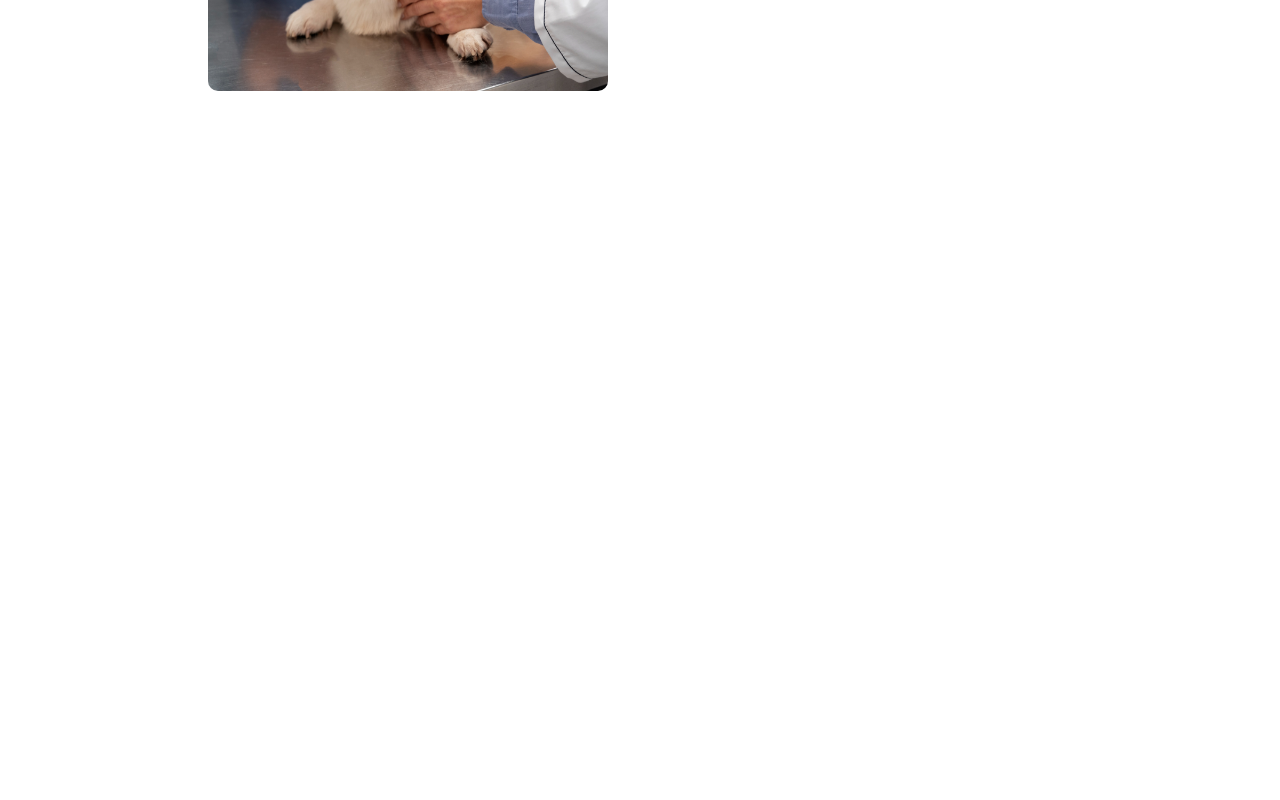
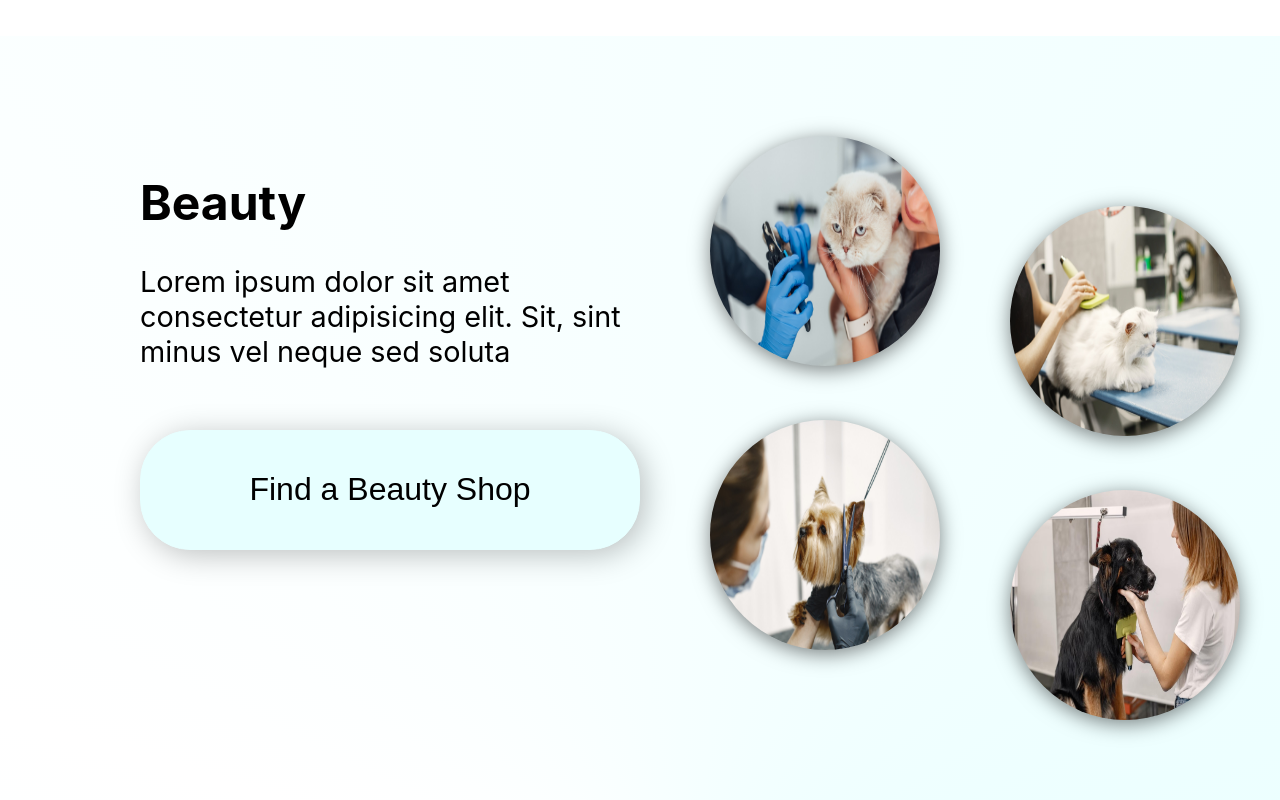
Before and after one commit to doch2130/PetPotal, a React (Create React App) app in the folder frontend/: page / in a window 1280 px wide. Shown: the part 3800-4600 px from the top of the page. Before the commit the page ends 3911 px from the top, so only its background shows below. Built offline with nearby package versions, Linux system fonts and the light colour scheme.

Commit message:
Feat: 2023-04-10 1600 mainPage sixth section start

```diff
--- /dev/null
+++ b/frontend/src/components/MainSection/FifthSection.module.css
@@ -0,0 +1,84 @@
+.wrap {
+  background: conic-gradient(from -16.52deg at 53.36% 111.33%, rgba(231, 255, 255, 0) -56.41deg, #E7FFFF 137.95deg, rgba(231, 255, 255, 0) 303.59deg, #E7FFFF 497.95deg);
+  min-height: 800px;
+  /* padding-top: 5rem; */
+  /* display: flex; */
+  /* flex-wrap: wrap; */
+  /* align-items: center; */
+}
+
+.wrapCol {
+  width: 50%;
+  display: inline-block;
+}
+
+.wrapLeft {
+  max-width: 500px;
+  margin-left: auto;
+}
+
+.wrapLeft h1 {
+  font-size: 3rem;
+}
+
+.wrapLeft p {
+  font-size: 1.8rem;
+}
+
+.wrapLeft button {
+  background: #E7FFFF;
+  border: 1px solid #E7FFFF;
+  box-shadow: 5px 5px 30px rgba(0, 0, 0, 0.25);
+  border-radius: 50px;
+  width: 500px;
+  height: 120px;
+  font-size: 2rem;
+  margin-top: 2rem;
+}
+
+.buttonWrap button {
+  background: #E7FFFF;
+  border: 1px solid #E7FFFF;
+  box-shadow: 5px 5px 30px rgba(0, 0, 0, 0.25);
+  border-radius: 50px;
+  width: 500px;
+  height: 120px;
+  font-size: 2rem;
+  position: relative;
+  left: 35%;
+  margin-top: 2rem;
+}
+
+
+.wrapRight {
+  position: relative;
+  top: 100px;
+  left: 70px;
+  width: 85%;
+}
+
+.wrapRight:nth-of-type(1) > img:nth-of-type(2) {
+  top: 70px;
+  left: 70px;
+}
+
+.wrapRight:nth-of-type(2) > img:nth-of-type(1) {
+  top: 50px;
+}
+
+.wrapRight:nth-of-type(2) > img:nth-of-type(2) {
+  top: 120px;
+  left: 70px;
+}
+
+.beautyImg {
+  width: 230px;
+  height: 230px;
+  filter: drop-shadow(0px 4px 10px rgba(0, 0, 0, 0.5));
+  border-radius: 50%;
+  position: relative;
+}
+
+.imgSource {
+  display: none;
+}
--- /dev/null
+++ b/frontend/src/components/MainSection/FifthSection.tsx
@@ -0,0 +1,46 @@
+// import React from 'react'
+import style from './FifthSection.module.css';
+import BeautyImg1 from '../../assets/mainpage/Beauty/MainPage_Beauting_Img_1.jpg';
+import BeautyImg2 from '../../assets/mainpage/Beauty/MainPage_Beauting_Img_2.jpg';
+import BeautyImg3 from '../../assets/mainpage/Beauty/MainPage_Beauting_Img_3.jpg';
+import BeautyImg4 from '../../assets/mainpage/Beauty/MainPage_Beauting_Img_4.jpg';
+
+export default function FifthSection() {
+  return (
+    <div className={style.wrap}>
+      <div className={style.wrapCol}>
+        <div className={style.wrapLeft}>
+          <h1>Beauty</h1>
+          <p>Lorem ipsum dolor sit amet consectetur adipisicing elit. Sit, sint minus vel neque sed soluta</p>
+          <button>
+            Find a Beauty Shop
+          </button>
+        </div>
+      </div>
+
+      <div className={style.wrapCol}>
+        <div className={style.wrapRight}>
+          <img src={BeautyImg1} alt='BeautyImg1' className={style.beautyImg} />
+          <img src={BeautyImg2} alt='BeautyImg2' className={style.beautyImg} />
+          <div className={style.imgSource}>
+            <a href="https://kr.freepik.com/free-photo/cat-s-getting-a-nail-trim_17094543.htm#from_view=detail_alsolike">작가 artursafronovvvv</a> 출처 Freepik
+          </div>
+          <div className={style.imgSource}>
+            <a href="https://kr.freepik.com/free-photo/vet-with-a-brush-for-animals-woman-in-a-black-t-shirt-cat-on-a-couch_13320861.htm#query=애견 미용실&position=13&from_view=search&track=ais">작가 prostooleh</a> 출처 Freepik
+          </div>
+        </div>
+        <div className={style.wrapRight}>
+          <img src={BeautyImg3} alt='BeautyImg3' className={style.beautyImg} />
+          <img src={BeautyImg4} alt='BeautyImg4' className={style.beautyImg} />
+          <div className={style.imgSource}>
+            <a href="https://kr.freepik.com/free-photo/haircuting-process-small-dog-sits-on-the-table-dog-with-a-professional_17066244.htm#query=애견 미용실&position=15&from_view=search&track=ais">작가 prostooleh</a> 출처 Freepik
+          </div>
+          <div className={style.imgSource}>
+            <a href="https://kr.freepik.com/free-photo/big-black-dog-getting-procedure-at-the-groomer-salon-young-woman-in-white-tshirt-combing-a-dog-dog-is-tied-on-a-blue-table_24440752.htm#from_view=detail_alsolike">작가 prostooleh</a> 출처 Freepik
+          </div>
+        </div>
+      </div>
+
+    </div>
+  )
+}
--- a/frontend/src/components/MainSection/FourSection.module.css
+++ b/frontend/src/components/MainSection/FourSection.module.css
@@ -26,6 +26,11 @@
   margin: 2rem auto 0;
 }
 
+.imgSubWrap {
+  display: flex;
+  justify-content: center;
+}
+
 .imgWrap img {
   border-radius: 10px;
   width: 400px;
--- a/frontend/src/components/MainSection/FourSection.tsx
+++ b/frontend/src/components/MainSection/FourSection.tsx
@@ -13,6 +13,7 @@ export default function FourSection() {
           Sit, sint minus vel neque sed soluta accu</p>
       </div>
       <div className={style.imgWrap}>
+        <div className={style.imgSubWrap}>
           <img src={HospitalImg1} alt='HospitalImg1' />
           <div className={style.imgSource}>
             <a href="https://kr.freepik.com/free-photo/close-up-on-veterinarian-taking-care-of-pet_21080887.htm#query=animal hospital&position=36&from_view=search&track=ais">Freepik</a>
@@ -27,5 +28,6 @@ export default function FourSection() {
           </div>
         </div>
       </div>
+    </div>
   )
 }
--- /dev/null
+++ b/frontend/src/components/MainSection/SixthSection.module.css
@@ -0,0 +1,4 @@
+.wrap {
+  min-height: 800px;
+  background: linear-gradient(98.63deg, rgba(255, 199, 59, 0) 42.46%, #FFD772 103.75%, #FFC73B 103.76%);
+}
--- /dev/null
+++ b/frontend/src/components/MainSection/SixthSection.tsx
@@ -0,0 +1,8 @@
+// import React from 'react'
+import style from './SixthSection.module.css';
+
+export default function SixthSection() {
+  return (
+    <div className={style.wrap}></div>
+  )
+}
--- a/frontend/src/pages/MainPage.tsx
+++ b/frontend/src/pages/MainPage.tsx
@@ -1,7 +1,9 @@
 // import React from 'react';
+import FifthSection from '../components/MainSection/FifthSection';
 import FirstSection from '../components/MainSection/FirstSection';
 import FourSection from '../components/MainSection/FourSection';
 import SecondSection from '../components/MainSection/SecondSection';
+import SixthSection from '../components/MainSection/SixthSection';
 import ThirdSection from '../components/MainSection/ThirdSection';
 
 export default function MainPage() {
@@ -11,6 +13,8 @@ export default function MainPage() {
       <SecondSection />
       <ThirdSection />
       <FourSection />
+      <FifthSection />
+      <SixthSection />
     </>
 
   )
```
Also changed, not shown: frontend/src/components/MainSection/SeventhSection.tsx (added, +7 -0 lines), frontend/src/components/MainSection/SeventhSection.module.css (added). Lines whose indentation alone changed are shown as unchanged.
